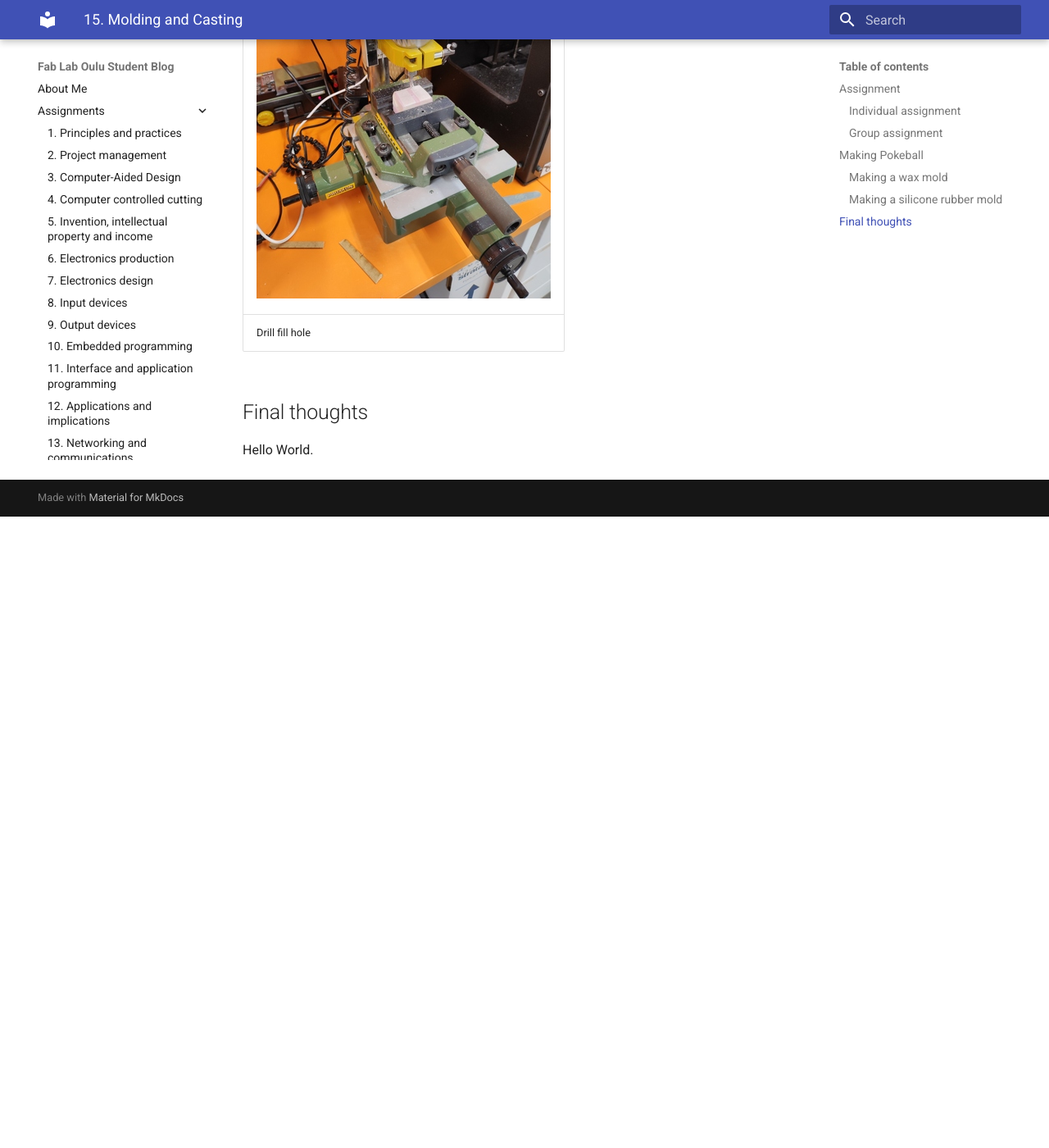
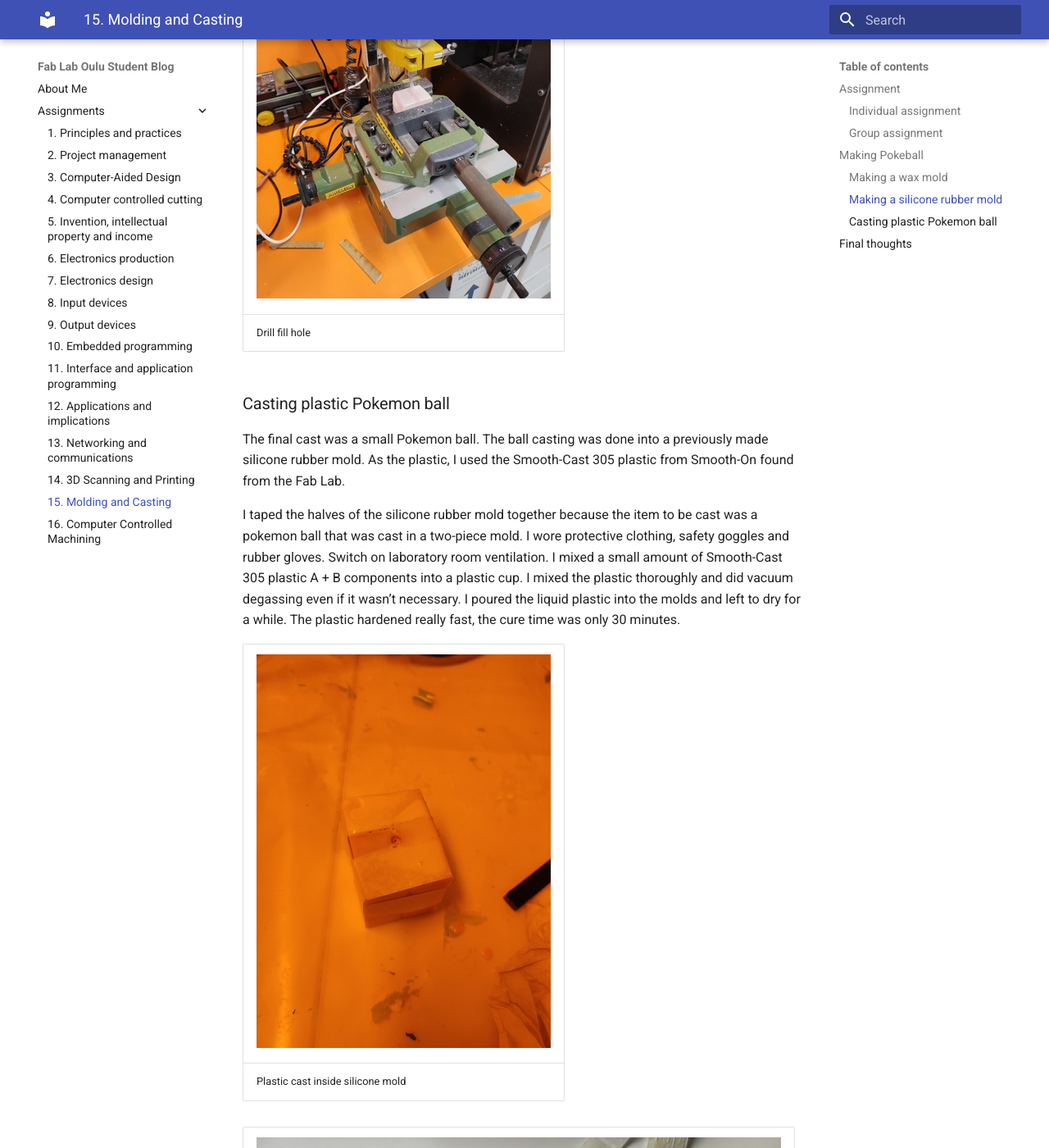
Before and after one commit to palosaari/fablab, an MkDocs documentation site: the page built from docs/assignments/week15.md, in a window 1280 px wide and 1400 px high, scrolled down 8867 px. Shown: the whole window at 82% size. Built offline with MkDocs 1.6.1 and Material for MkDocs 9.7.7, drawn with Linux system fonts in a browser that asks for light colours; before the commit the page ends 9497 px from its top, so only the background shows below that; some of the changed text lies outside the part shown.

Commit message:
week15: add plastic casting
Add documentation of plastic molding.

Signed-off-by: Antti Palosaari <crope@iki.fi>

```diff
--- a/docs/assignments/week15.md
+++ b/docs/assignments/week15.md
@@ -99,6 +99,26 @@ The silicone rubber mold for the Pokemon ball is double-sided and had no filler
 ||
 |Drill fill hole|
 
+### Casting plastic Pokemon ball
+
+The final cast was a small Pokemon ball. The ball casting was done into a previously made silicone rubber mold. As the plastic, I used the Smooth-Cast 305 plastic from Smooth-On found from the Fab Lab.
+
+I taped the halves of the silicone rubber mold together because the item to be cast was a pokemon ball that was cast in a two-piece mold. I wore protective clothing, safety goggles and rubber gloves. Switch on laboratory room ventilation. I mixed a small amount of Smooth-Cast 305 plastic A + B components into a plastic cup. I mixed the plastic thoroughly and did vacuum degassing even if it wasn’t necessary. I poured the liquid plastic into the molds and left to dry for a while. The plastic hardened really fast, the cure time was only 30 minutes.
+
+|![](../images/week15/cast_a.resized.jpg)|
+||
+|Plastic cast inside silicone mold|
+
+|![](../images/week15/cast_b.resized.jpg)|
+||
+|Cast ready|
+
+The casted ball looked reasonably neat. There was a pretty big seam between the halves of the ball, due to the ball nose milling bit I used to make the wax mold. The seam could be removed mechanically with a knife or sanding, but I didn't care to remove it.
+
+|![](../images/week15/cast_c.resized.jpg)|
+||
+|Pokemon ball I made|
+
 ## Final thoughts
 
 Hello World.
```
Also changed, not shown: docs/images/week15/cast_a.resized.jpg (added), docs/images/week15/cast_b.resized.jpg (added), docs/images/week15/cast_c.resized.jpg (added).
